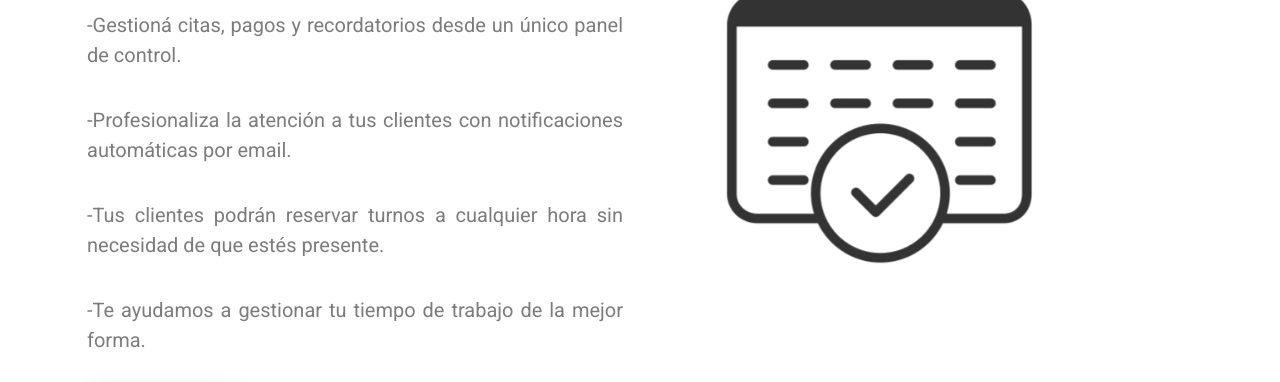
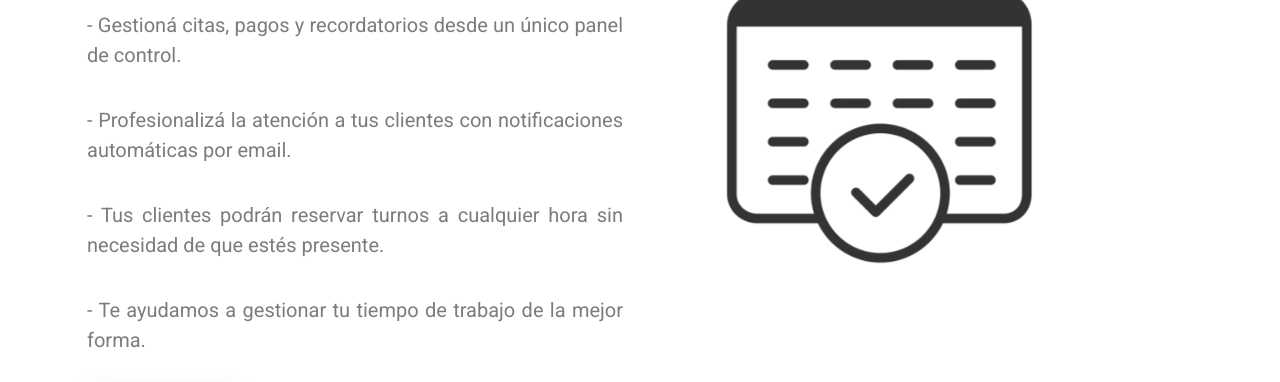
Before and after one commit to agendarturnos/agendarturnos, a plain HTML site: page index.html in a window 1280 px wide. Shown: the part 226-608 px from the top of the page. Drawn offline with Linux system fonts and the light colour scheme.

Commit message:
Update index.html

```diff
--- a/index.html
+++ b/index.html
@@ -62,10 +62,10 @@
         <div class="row gy-4">
           <div class="col-lg-6 order-2 order-lg-1 d-flex flex-column justify-content-center" data-aos="fade-up">
             <h2>Agendá tus turnos fácilmente</h2>
-            <p>-Gestioná citas, pagos y recordatorios desde un único panel de control. </p>
-            <p>-Profesionaliza la atención a tus clientes con notificaciones automáticas por email.</p>
-            <p>-Tus clientes podrán reservar turnos a cualquier hora sin necesidad de que estés presente.</p>
-            <p>-Te ayudamos a gestionar tu tiempo de trabajo de la mejor forma.</p>
+            <p>- Gestioná citas, pagos y recordatorios desde un único panel de control. </p>
+            <p>- Profesionalizá la atención a tus clientes con notificaciones automáticas por email.</p>
+            <p>- Tus clientes podrán reservar turnos a cualquier hora sin necesidad de que estés presente.</p>
+            <p>- Te ayudamos a gestionar tu tiempo de trabajo de la mejor forma.</p>
             <div class="d-flex">
               <a href="#about" class="btn-get-started">Descubrí más</a>
               <a href="#contact" class="btn-watch-video d-flex align-items-center ms-3"><i class="bi bi-whatsapp"></i><span>Contactar Ahora</span></a>
```
